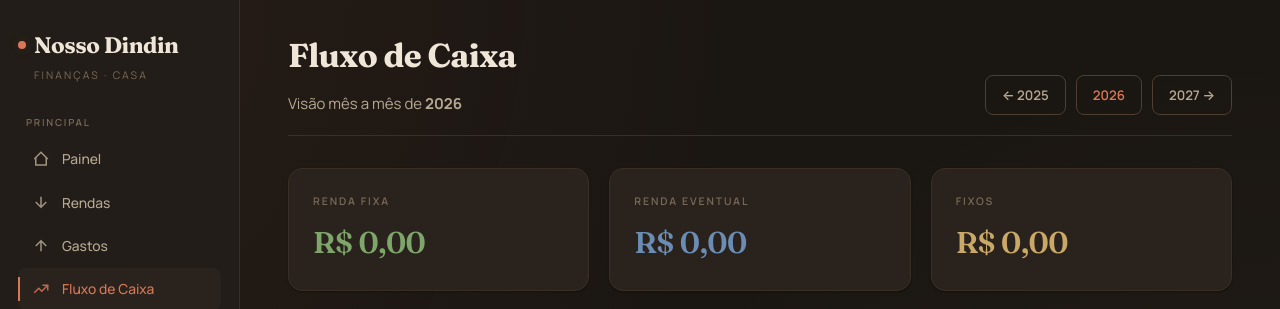
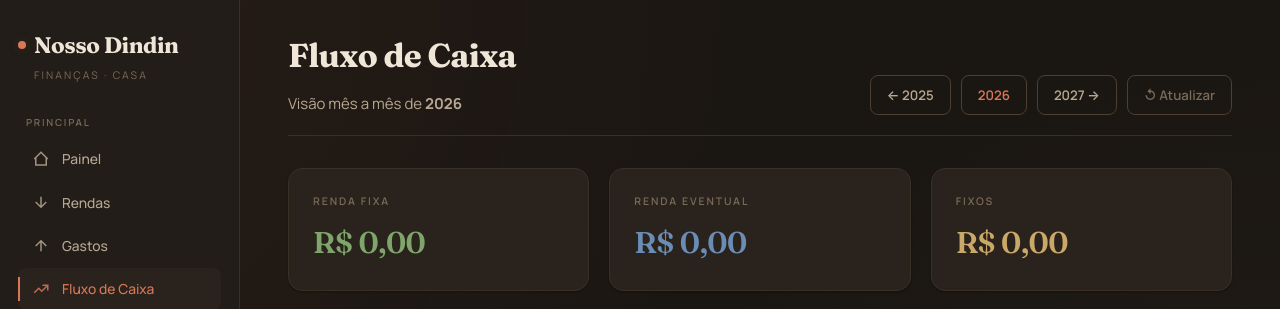
Before and after one commit to mavana1981-boop/NOSSOS-DINDINS, a Flask app: page /fluxo/ in a window 1280 px wide. Shown: the top 309 px of the page. Run offline with Flask 3, Linux system fonts and the light colour scheme; a user stored in the database is signed in; data that the repository does not hold is empty.

Commit message:
Atualizar o cashflow.html

```diff
--- a/app/templates/cashflow.html
+++ b/app/templates/cashflow.html
@@ -11,6 +11,8 @@
     <a href="{{ url_for('cashflow.index', year=year-1) }}" class="btn btn-ghost">← {{ year-1 }}</a>
     <span class="btn btn-ghost" style="pointer-events:none;color:var(--accent);">{{ year }}</span>
     <a href="{{ url_for('cashflow.index', year=year+1) }}" class="btn btn-ghost">{{ year+1 }} →</a>
+    <a href="{{ url_for('cashflow.index', year=year) }}" class="btn btn-ghost" title="Recarregar dados do banco"
+       style="color:var(--text-faint);">↺ Atualizar</a>
   </div>
 </div>
 
```
